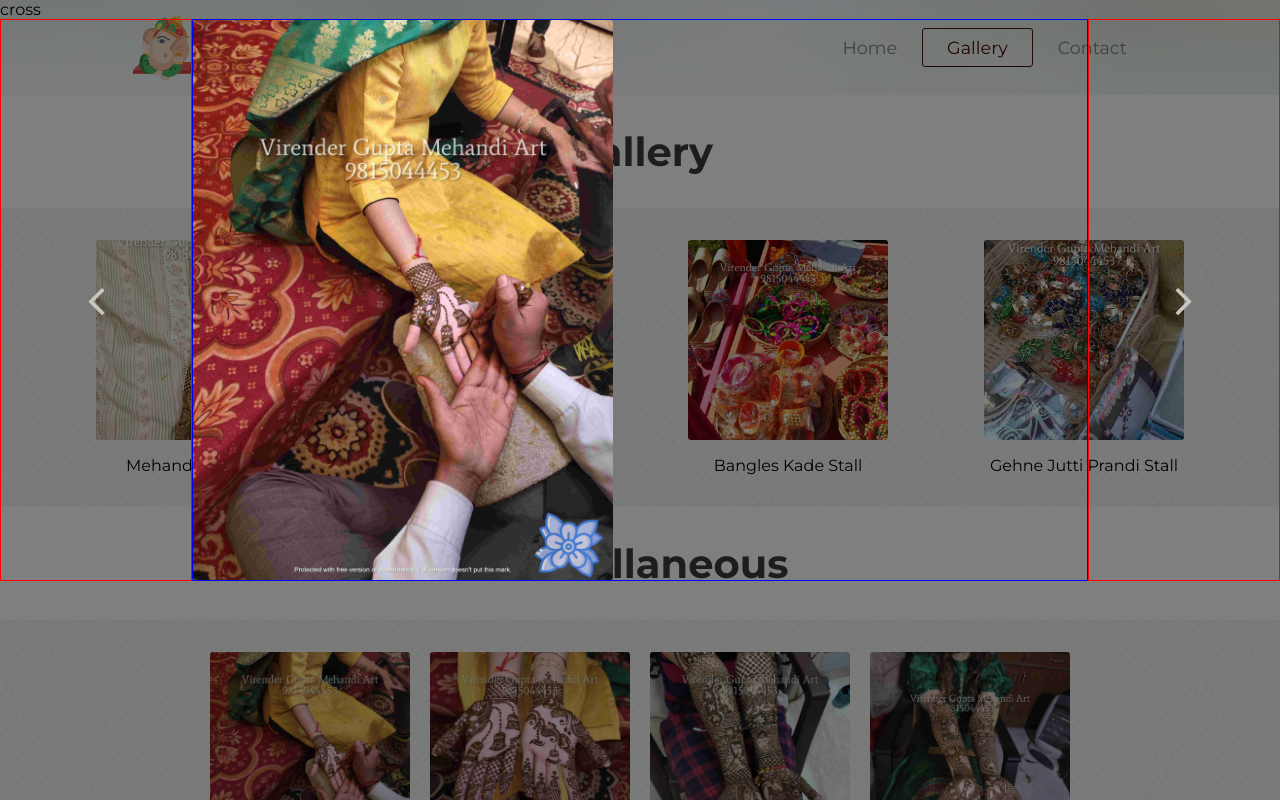
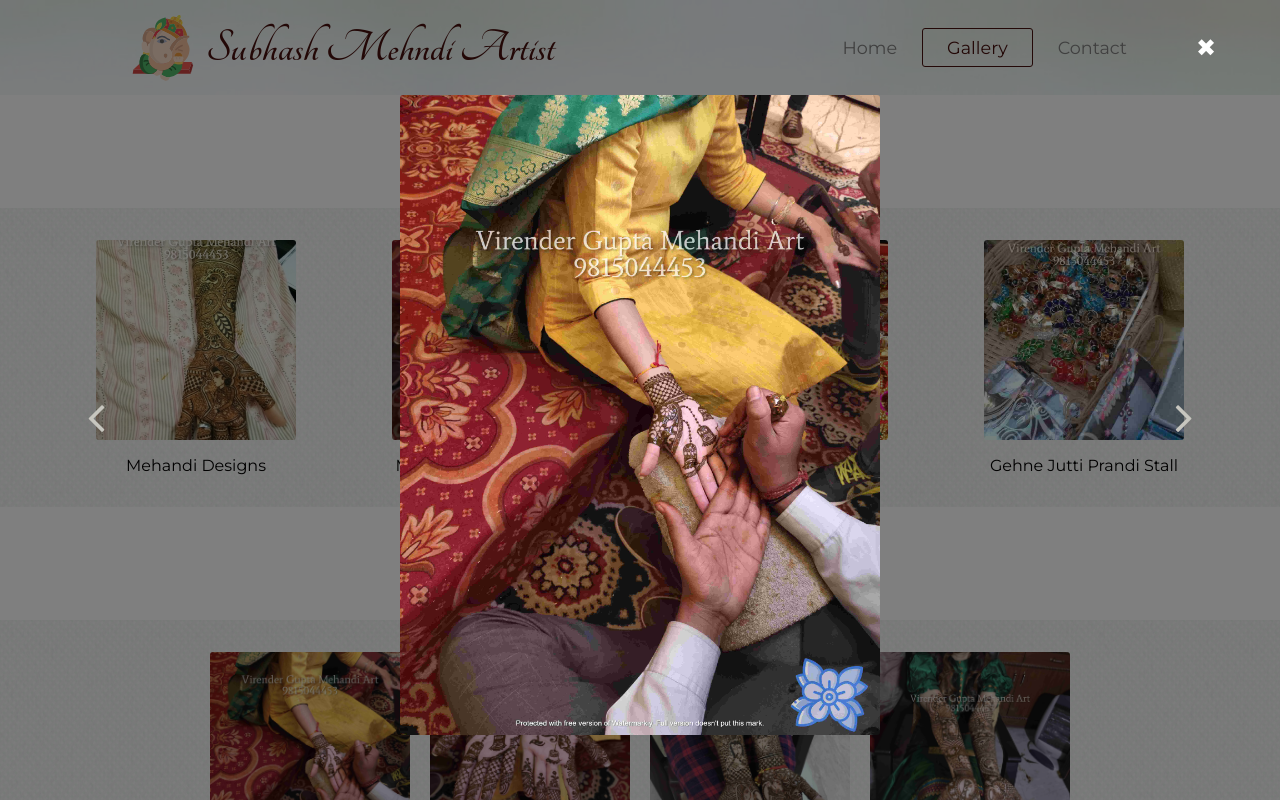
Before and after one commit to Rahul987725800/subhash-mehndi, a Next.js app: page /gallery in a window 1280 px wide. Both pictures are taken after a click on the element 310 px from the left and 754 px from the top of the page. Shown: the top 800 px of the page. Built offline with nearby package versions, Linux system fonts and the light colour scheme.

Commit message:
desktop scroll working

```diff
--- a/components/DesktopImageView.js
+++ b/components/DesktopImageView.js
@@ -3,51 +3,122 @@ import { useRef, useState, useEffect, useCallback } from 'react';
 import { useSwipeable } from 'react-swipeable';
 function DesktopImageView({ images, selectedImageIndex, closeImageView }) {
   const imagesRef = useRef();
+  const [blockSmoothScroll, setBlockSmoothScroll] = useState(true);
   const [scrollPosition, setScrollPosition] = useState();
   const [scrolling, setScrolling] = useState(false);
+  const [scrollStartTime, setScrollStartTime] = useState();
   const [activeImageIndex, setActiveImageIndex] = useState(
     () => selectedImageIndex
   );
 
-  const prevImage = () => {
-    setActiveImageIndex((prevActiveImageIndex) => {
-      if (prevActiveImageIndex === 0) {
-        return images.length - 1;
-      }
-      return prevActiveImageIndex - 1;
-    });
+  const prevImageIndex = () => {
+    if (activeImageIndex === 0) {
+      return images.length - 1;
+    }
+    return activeImageIndex - 1;
   };
-  const nextImage = () => {
-    setActiveImageIndex((prevActiveImageIndex) => {
-      if (prevActiveImageIndex === images.length - 1) {
-        return 0;
-      }
-      return prevActiveImageIndex + 1;
-    });
+  const nextImageIndex = () => {
+    if (activeImageIndex === images.length - 1) {
+      return 0;
+    }
+    return activeImageIndex + 1;
   };
   const swiping = useCallback(
     (e) => {
+      // console.log(e);
+
       imagesRef.current.scrollLeft = scrollPosition - e.deltaX;
     },
     [scrollPosition]
   );
-
+  const boxPositionFromMiddleLine = (boxIndex) => {
+    const imageArray = imagesRef.current.querySelectorAll('div');
+    const boxBounds = imageArray[boxIndex].getBoundingClientRect();
+    // console.log(window.innerWidth);
+    // console.log(boxBounds);
+    if (boxBounds.x < window.innerWidth / 2) {
+      return 'left';
+    } else {
+      return 'right';
+    }
+  };
   const handlers = useSwipeable({
     onSwipeStart: (e) => {
       // console.log('swipe started');
+
       setScrollPosition(imagesRef.current.scrollLeft);
       setScrolling(true);
+      setScrollStartTime(new Date());
     },
-    onSwiping: (e) => {
-      // console.log('swiping')
-      swiping(e);
-    },
+
+    onSwiping: swiping,
     onSwiped: (e) => {
-      setScrollPosition(imagesRef.current.scrollLeft);
+      const timeElapsedSinceSwipeStart = new Date() - scrollStartTime;
+      const mandatorySwipe = timeElapsedSinceSwipeStart < 100;
+      // console.log(timeElapsedSinceSwipeStart);
+
       setScrolling(false);
+      // console.log(e);
+
+      // console.log(imagesRef.current.style.scrollBehavior);
+
+      if (e.dir === 'Left') {
+        if (activeImageIndex === images.length - 1) {
+          setBlockSmoothScroll(true);
+        }
+        const nextImageIdx = nextImageIndex();
+        if (mandatorySwipe) {
+          setActiveImageIndex(nextImageIdx);
+        } else {
+          const position = boxPositionFromMiddleLine(nextImageIdx);
+          // console.log(position);
+          if (position === 'left') {
+            setActiveImageIndex(nextImageIdx);
+          } else {
+            slideImage();
+          }
+        }
+      } else if (e.dir === 'Right') {
+        if (activeImageIndex === 0) {
+          setBlockSmoothScroll(true);
+        }
+        const prevImageIdx = prevImageIndex();
+        // console.log(prevImageIdx);
+        if (mandatorySwipe) {
+          setActiveImageIndex(prevImageIdx);
+        } else {
+          const position = boxPositionFromMiddleLine(activeImageIndex);
+          // console.log(position);
+          if (position === 'right' || activeImageIndex === 0) {
+            setActiveImageIndex(prevImageIdx);
+          } else {
+            slideImage();
+          }
+        }
+      }
     },
     trackMouse: true,
   });
+
+  useEffect(() => {
+    slideImage();
+  }, [activeImageIndex]);
+  useEffect(() => {
+    setBlockSmoothScroll(false);
+  }, []);
+  const slideImage = () => {
+    if (!blockSmoothScroll) {
+      imagesRef.current.style.scrollBehavior = 'smooth';
+    } else {
+      setBlockSmoothScroll(false);
+    }
+    let scrollTo = activeImageIndex * ((window.innerWidth * 70) / 100);
+
+    imagesRef.current.scrollLeft = scrollTo;
+    setScrollPosition(scrollTo);
+    imagesRef.current.style.scrollBehavior = '';
+    // we can't do imagesRef.current.scrollLeft since the setter is not completed yet
+  };
 
   return (
     <div
@@ -57,20 +128,42 @@ function DesktopImageView({ images, selectedImageIndex, closeImageView }) {
         cursor: scrolling ? 'grabbing' : 'grab',
       }}
     >
-      <div onClick={closeImageView}>cross</div>
+      <div onClick={closeImageView} className={styles.closeButton}>
+        &#10006;
+      </div>
+
       <div className={styles.imageGrid}>
-        <div className={styles.arrow} onClick={prevImage}>
+        <div
+          className={styles.arrow}
+          onClick={() => {
+            if (activeImageIndex === 0) {
+              setBlockSmoothScroll(true);
+            }
+            setActiveImageIndex(prevImageIndex());
+          }}
+        >
           <i className="fa fa-angle-left"></i>
         </div>
+
         <div className={styles.images} ref={imagesRef}>
           {images.map((src, i) => {
             return (
-              <img key={i} src={src} alt="mehandi image" draggable={false} />
+              <div className={styles.image} key={i}>
+                <img src={src} alt="mehandi image" draggable={false} />
+              </div>
             );
           })}
         </div>
 
-        <div className={styles.arrow} onClick={nextImage}>
+        <div
+          className={styles.arrow}
+          onClick={() => {
+            if (activeImageIndex === images.length - 1) {
+              setBlockSmoothScroll(true);
+            }
+            setActiveImageIndex(nextImageIndex());
+          }}
+        >
           <i className="fa fa-angle-right"></i>
         </div>
       </div>
--- a/components/DesktopImageView.module.scss
+++ b/components/DesktopImageView.module.scss
@@ -7,23 +7,53 @@
   height: 100vh;
   user-select: none;
   background-color: rgba(0, 0, 0, 0.5);
+
+  .closeButton {
+    height: 95px;
+    padding: 0 4rem;
+    position: absolute;
+    width: 100%;
+    // border: 1px solid red;
+    display: flex;
+    align-items: center;
+    justify-content: flex-end;
+    color: var(--color-silver);
+    font-size: 1.5rem;
+
+    &:hover {
+      cursor: pointer;
+      color: white;
+    }
+  }
   .imageGrid {
     display: flex;
-
+    margin-top: 95px;
     .images {
       display: flex;
       overflow-x: auto;
-      flex-basis: 70%;
-      border: 1px solid blue;
-      gap: 50vw;
-      img {
-        height: 70vh;
+      flex-basis: 70vw;
+
+      // border: 1px solid blue;
+
+      .image {
+        // border: 1px solid pink;
+        min-width: 70vw;
+        text-align: center;
+        img {
+          height: 80vh;
+          max-width: 70vw;
+          object-fit: cover;
+          object-position: center;
+        }
+      }
+      &::-webkit-scrollbar {
+        display: none;
       }
     }
 
     .arrow {
       cursor: pointer;
-      border: 1px solid red;
+      // border: 1px solid red;
       flex: 1;
       display: grid;
       place-content: center;
--- a/package.json
+++ b/package.json
@@ -11,6 +11,7 @@
     "@svgr/webpack": "^5.5.0",
     "next": "10.2.3",
     "react": "17.0.2",
+    "react-device-detect": "^1.17.0",
     "react-dom": "17.0.2",
     "react-swipeable": "^6.1.2",
     "react-transition-group": "^4.4.2",
```
Also changed, not shown: 1 other file (tests, documents, lock files or other folders).
